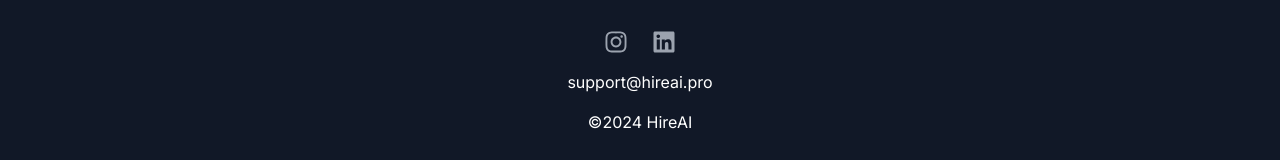
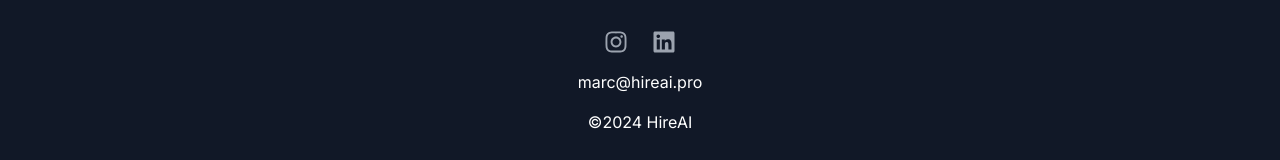
Before and after one commit to MarcPashin/hireai, a Next.js app: page / in a window 1280 px wide. Shown: the part 2069-2229 px from the top of the page. Built offline with nearby package versions, Linux system fonts and the light colour scheme.

Commit message:
Final Updates

```diff
--- a/app/layout.tsx
+++ b/app/layout.tsx
@@ -2,6 +2,7 @@ import type { Metadata } from "next";
 import { Inter } from "next/font/google";
 import { ClerkProvider } from "@clerk/nextjs";
 import "./globals.css";
+import Head from "next/head";
 
 
 const inter = Inter({ subsets: ["latin"] });
@@ -19,6 +20,7 @@ export default function RootLayout({
   return (
     <ClerkProvider>
     <html lang="en">
+
       <body className={inter.className}>{children}</body>
     </html>
     </ClerkProvider>
--- a/components/footer.tsx
+++ b/components/footer.tsx
@@ -15,7 +15,7 @@ const Footer = () => {
                     </a>
                 </div>
                 <div className="mb-4">
-                    <p>support@hireai.pro</p>
+                    <p>marc@hireai.pro</p>
                 </div>
                 <div>
                     <p>&copy;2024 HireAI</p>
```
Also changed, not shown: 1 other file (tests, documents, lock files or other folders).
